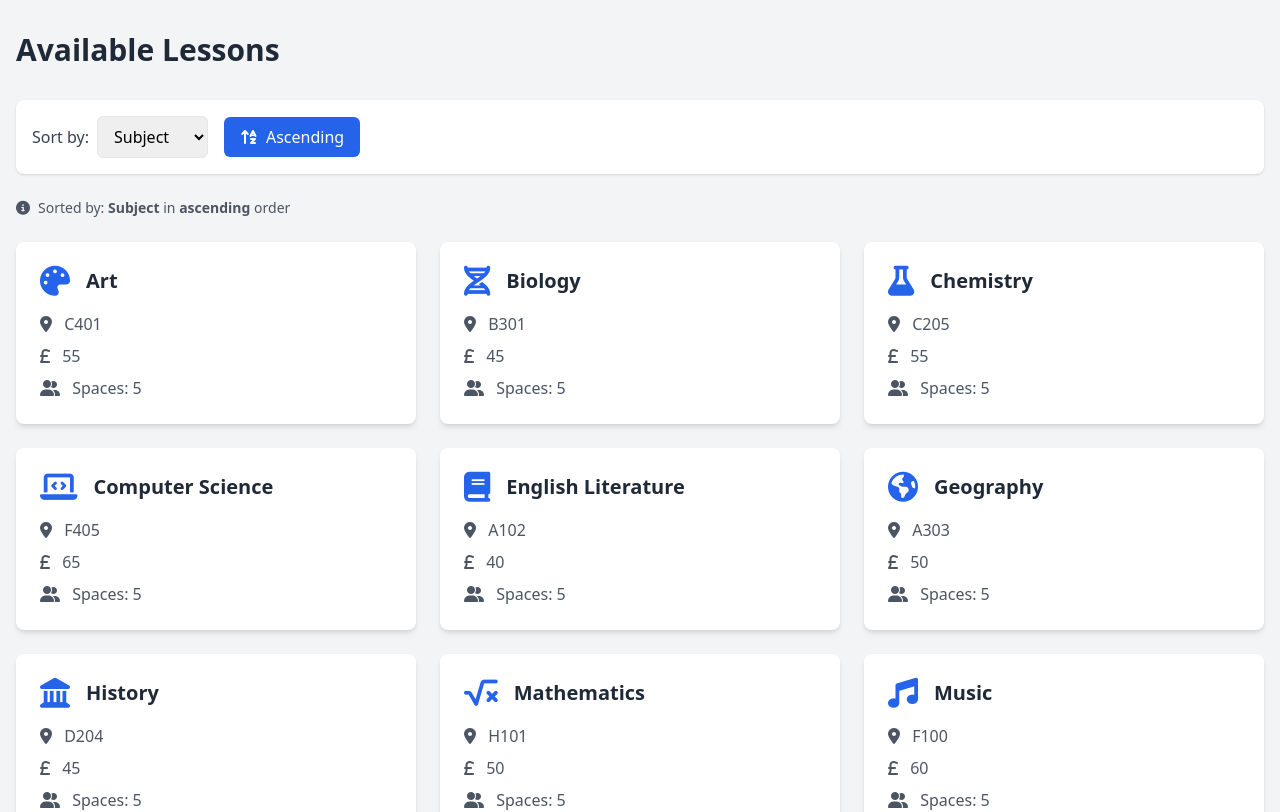
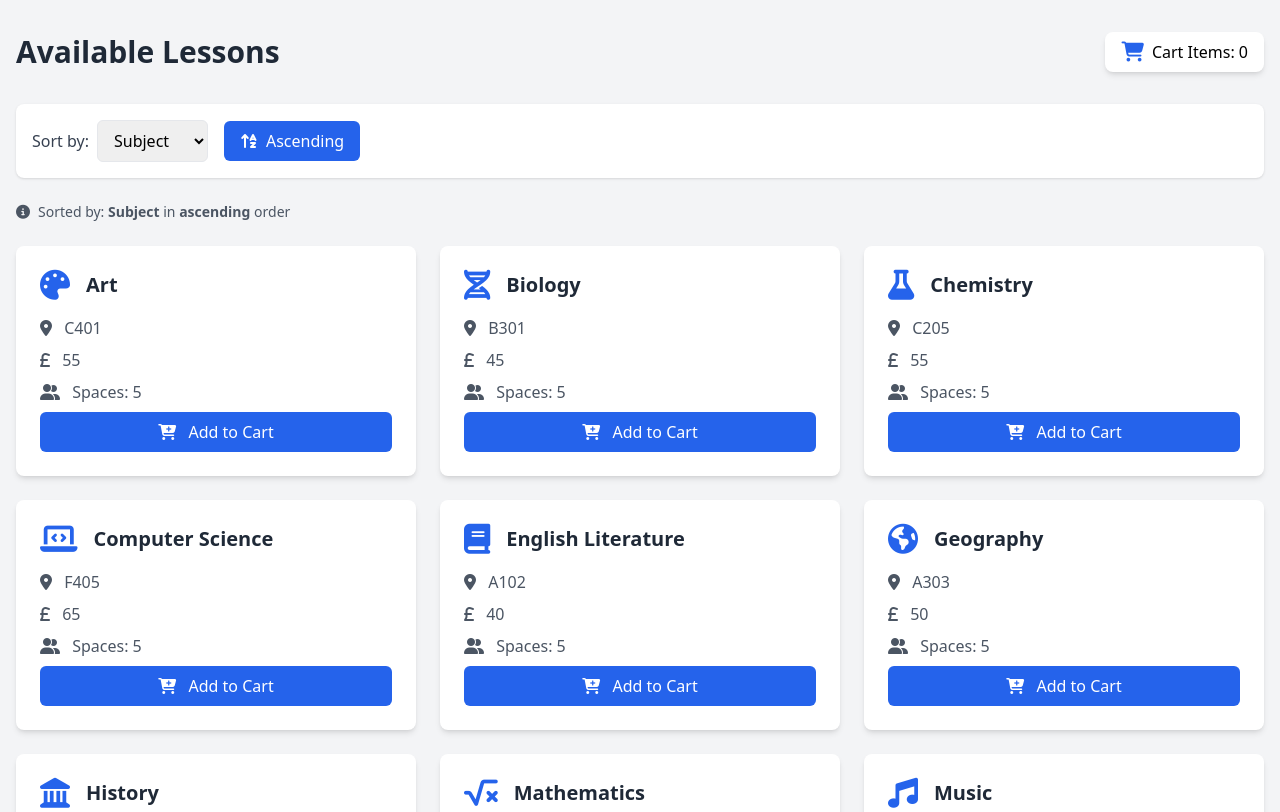
Before and after one commit to Ale-Popovici/Frontend-CST3144, a Vue app in the folder frontend/: page / in a window 1280 px wide. Shown: the top 812 px of the page. Built offline with nearby package versions, Linux system fonts and the light colour scheme.

Commit message:
add to Cart + notification + multiplier

```diff
--- a/frontend/src/components/LessonCard.vue
+++ b/frontend/src/components/LessonCard.vue
@@ -19,6 +19,21 @@
         <i class="fas fa-user-group mr-2"></i>
         Spaces: {{ lesson.spaces }}
       </p>
+
+      <!-- Add to Cart Button -->
+      <button
+        @click="$emit('add-to-cart', lesson)"
+        :disabled="lesson.spaces === 0"
+        class="w-full mt-4 px-4 py-2 rounded-md text-white font-medium transition-colors"
+        :class="[
+          lesson.spaces > 0
+            ? 'bg-blue-600 hover:bg-blue-700'
+            : 'bg-gray-400 cursor-not-allowed',
+        ]"
+      >
+        <i class="fas fa-cart-plus mr-2"></i>
+        {{ lesson.spaces > 0 ? "Add to Cart" : "No Spaces Left" }}
+      </button>
     </div>
   </div>
 </template>
--- a/frontend/src/components/LessonList.vue
+++ b/frontend/src/components/LessonList.vue
@@ -1,6 +1,14 @@
 <template>
   <div class="container mx-auto px-4 py-8">
-    <h1 class="text-3xl font-bold text-gray-800 mb-8">Available Lessons</h1>
+    <div class="flex justify-between items-center mb-8">
+      <h1 class="text-3xl font-bold text-gray-800">Available Lessons</h1>
+
+      <!-- Cart Summary -->
+      <div class="bg-white px-4 py-2 rounded-lg shadow-md flex items-center">
+        <i class="fas fa-shopping-cart text-blue-600 text-xl mr-2"></i>
+        <span class="font-medium">Cart Items: {{ cartItemsCount }}</span>
+      </div>
+    </div>
 
     <!-- Sorting Controls -->
     <div
@@ -19,7 +27,6 @@
           <option value="spaces">Spaces</option>
         </select>
       </div>
-
       <button
         @click="toggleSortOrder"
         class="flex items-center gap-2 px-4 py-2 bg-blue-600 text-white rounded-md hover:bg-blue-700 transition-colors"
@@ -41,14 +48,23 @@
         v-for="lesson in sortedLessons"
         :key="lesson.id"
         :lesson="lesson"
+        @add-to-cart="addToCart"
       />
     </div>
+
+    <!-- Toast Notification -->
+    <ToastNotification
+      :show="showToast"
+      :message="toastMessage"
+      :multiplier="toastMultiplier"
+    />
   </div>
 </template>
 
 <script>
 import LessonCard from "./LessonCard.vue";
 import SortIndicator from "./SortIndicator.vue";
+import ToastNotification from "./ToastNotification.vue";
 import { lessons } from "../data/lessons.js";
 
 export default {
@@ -56,12 +72,22 @@ export default {
   components: {
     LessonCard,
     SortIndicator,
+    ToastNotification,
   },
   data() {
     return {
-      lessons,
-      sortBy: "subject", // default sort attribute
-      ascending: true, // default sort order
+      lessons: lessons.map((lesson) => ({
+        ...lesson,
+        spaces: lesson.spaces,
+        clickCount: 0,
+        lastClickTime: 0,
+      })),
+      sortBy: "subject",
+      ascending: true,
+      cartItems: [], // Array to store cart items
+      showToast: false,
+      toastMessage: "",
+      toastMultiplier: 1,
     };
   },
   computed: {
@@ -69,19 +95,14 @@ export default {
       return [...this.lessons].sort((a, b) => {
         let compareA = a[this.sortBy];
         let compareB = b[this.sortBy];
-
-        // Handle string comparison
         if (typeof compareA === "string") {
           compareA = compareA.toLowerCase();
           compareB = compareB.toLowerCase();
         }
-
-        // Handle numeric comparison
         if (this.sortBy === "price" || this.sortBy === "spaces") {
           compareA = Number(compareA);
           compareB = Number(compareB);
         }
-
         if (compareA < compareB) return this.ascending ? -1 : 1;
         if (compareA > compareB) return this.ascending ? 1 : -1;
         return 0;
@@ -96,11 +117,74 @@ export default {
     sortOrderText() {
       return this.ascending ? "Ascending" : "Descending";
     },
+    cartItemsCount() {
+      return this.cartItems.length;
+    },
   },
   methods: {
     toggleSortOrder() {
       this.ascending = !this.ascending;
     },
+    addToCart(lesson) {
+      const now = Date.now();
+      const RAPID_CLICK_THRESHOLD = 1000;
+
+      if (lesson.spaces > 0) {
+        // Reduce available spaces
+        if (now - lesson.lastClickTime < RAPID_CLICK_THRESHOLD) {
+          lesson.clickCount++;
+        } else {
+          lesson.clickCount = 1;
+        }
+        lesson.lastClickTime = now;
+
+        // Reduce available spaces
+        lesson.spaces--;
+
+        // Add to cart
+        this.cartItems.push({
+          id: lesson.id,
+          subject: lesson.subject,
+          price: lesson.price,
+          addedAt: new Date(),
+        });
+
+        // Show toast message with multiplier if rapid clicking
+        this.showToastMessage(
+          `${lesson.subject} (£${lesson.price})`,
+          lesson.clickCount
+        );
+      }
+    },
+    showToastMessage(message, multiplier = 1) {
+      this.toastMessage = message;
+      this.toastMultiplier = multiplier;
+      this.showToast = true;
+
+      // Hide toast after 3 seconds
+      setTimeout(() => {
+        this.showToast = false;
+        this.toastMultiplier = 1;
+      }, 3000);
+    },
   },
 };
 </script>
+
+<style scoped>
+.cart-bump {
+  animation: bump 0.3s ease-out;
+}
+
+@keyframes bump {
+  0% {
+    transform: scale(1);
+  }
+  50% {
+    transform: scale(1.2);
+  }
+  100% {
+    transform: scale(1);
+  }
+}
+</style>
--- /dev/null
+++ b/frontend/src/components/ToastNotification.vue
@@ -0,0 +1,75 @@
+<template>
+  <transition name="toast">
+    <div
+      v-if="show"
+      class="fixed bottom-4 right-4 max-w-md w-full mx-4 bg-white rounded-lg shadow-lg overflow-hidden"
+    >
+      <div class="p-4 flex items-center space-x-4">
+        <!-- Success Icon -->
+        <div class="flex-shrink-0 bg-green-100 rounded-full p-2">
+          <i class="fas fa-check-circle text-green-500 text-xl"></i>
+        </div>
+
+        <!-- Message Content -->
+        <div class="flex-1">
+          <h4 class="text-gray-800 font-medium flex items-center gap-2">
+            Added to Cart!
+            <span
+              v-if="multiplier > 1"
+              class="inline-flex items-center justify-center bg-blue-500 text-white text-sm px-2 py-1 rounded-full animate-bounce"
+            >
+              x{{ multiplier }}
+            </span>
+          </h4>
+          <p class="text-gray-600">{{ message }}</p>
+        </div>
+
+        <!-- Cart Animation -->
+        <div class="cart-animation">
+          <i class="fas fa-shopping-cart text-blue-500 text-xl"></i>
+        </div>
+      </div>
+
+      <!-- Progress Bar -->
+      <div class="h-1 bg-gray-200">
+        <div
+          class="h-full bg-green-500 progress-bar"
+          :style="{ animation: 'progress 3s linear forwards' }"
+        ></div>
+      </div>
+    </div>
+  </transition>
+</template>
+
+<script>
+export default {
+  name: "ToastNotification",
+  props: {
+    show: Boolean,
+    message: String,
+    multiplier: {
+      type: Number,
+      default: 1,
+    },
+  },
+};
+</script>
+
+<style scoped>
+/* Previous styles remain the same */
+
+/* Add multiplier animation */
+@keyframes bounce {
+  0%,
+  100% {
+    transform: translateY(0);
+  }
+  50% {
+    transform: translateY(-4px);
+  }
+}
+
+.animate-bounce {
+  animation: bounce 0.5s infinite;
+}
+</style>
```
